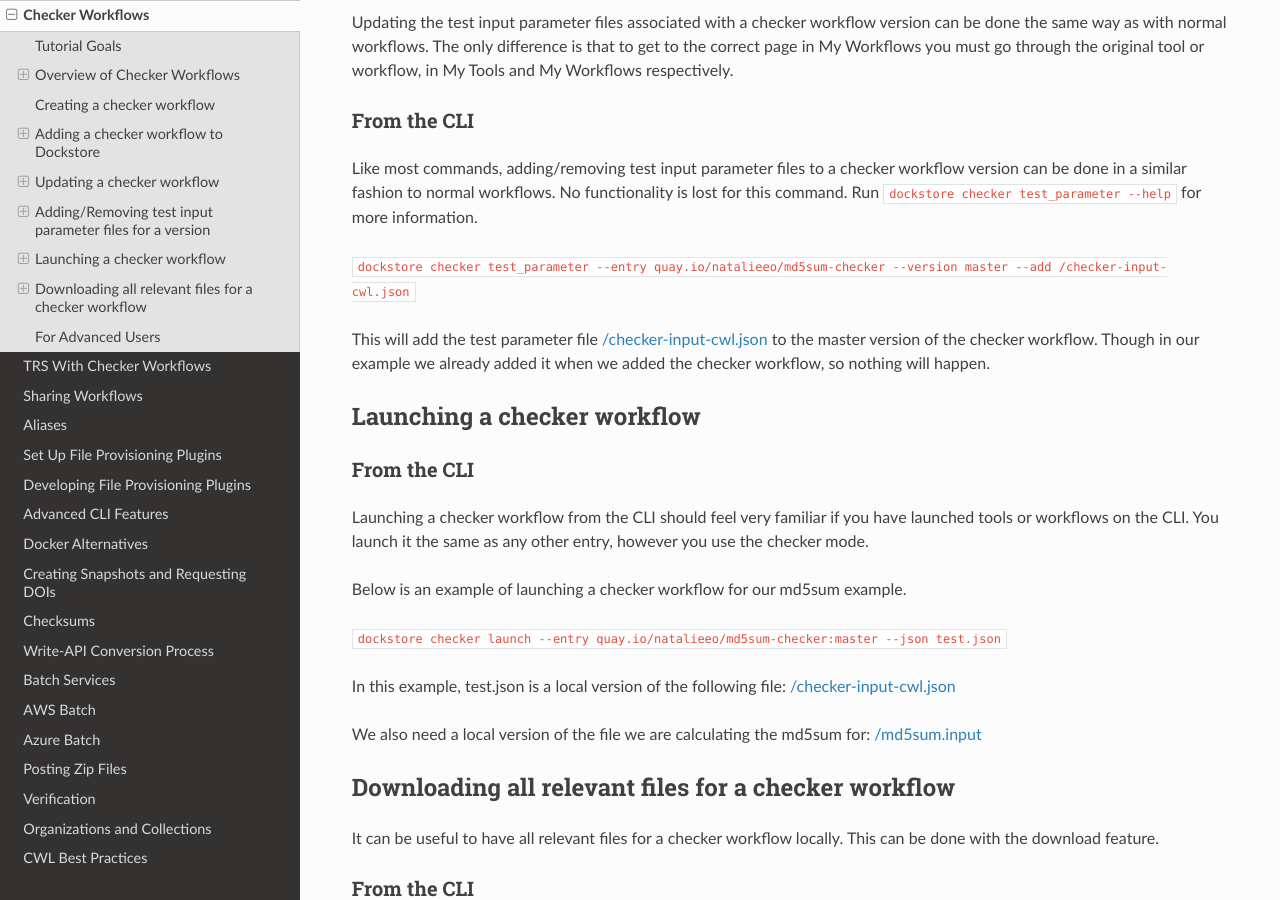
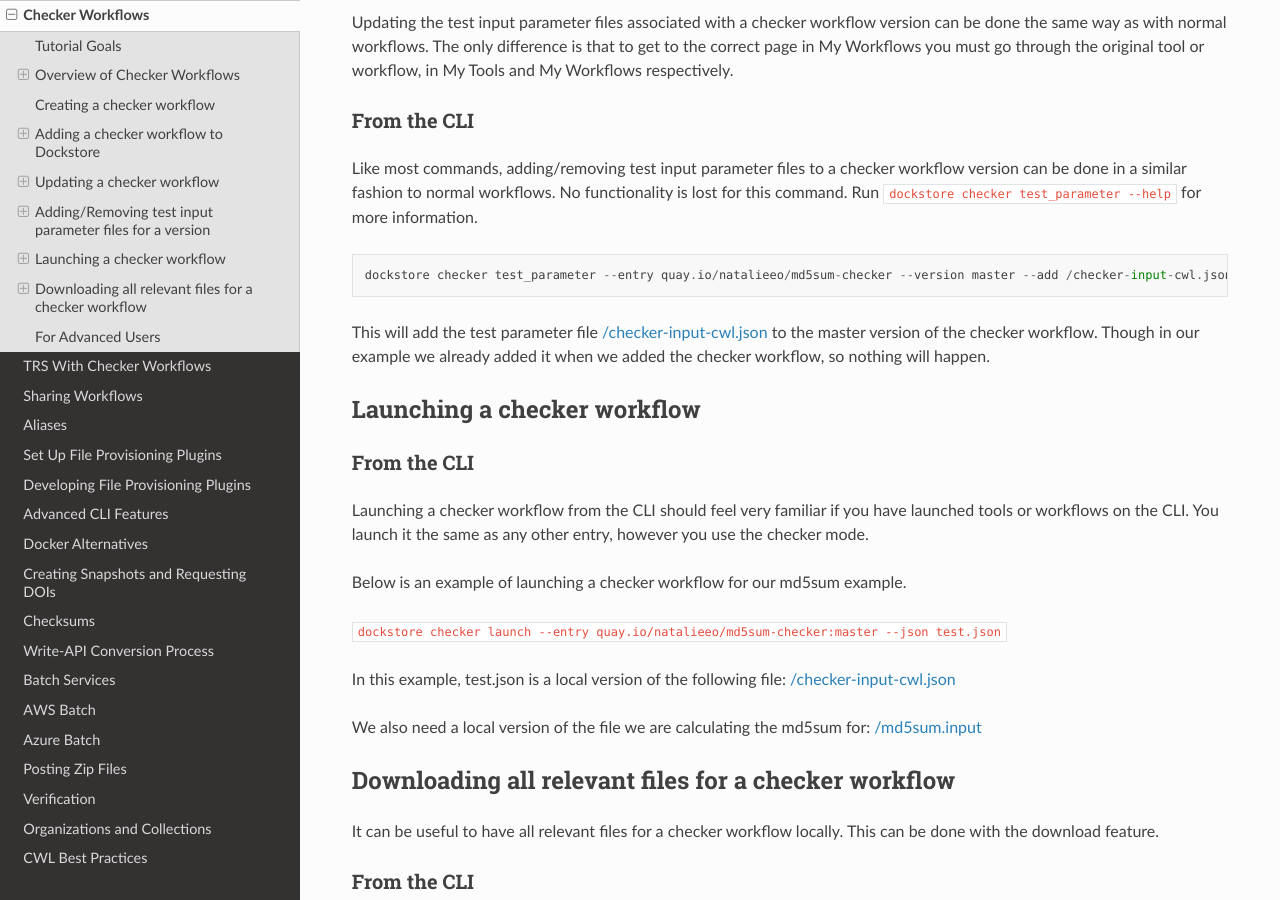
Before and after one commit to dockstore/dockstore-documentation, a Sphinx documentation site: the page built from docs/advanced-topics/checker-workflows.rst, in a window 1280 px wide and 900 px high, scrolled down 6201 px. Built offline with Sphinx 7.4.7 and the Read the Docs theme 2.0.0, drawn with Linux system fonts in a browser that asks for light colours.

Commit message:
Change a borderline single-line to multi-line
This one technically fits the UI box, but breaks on a browser window width of 1230 or less. By "breaks" I mean there is no scroll bar; you have to resize the window to see the rest of the code.

```diff
--- a/docs/advanced-topics/checker-workflows.rst
+++ b/docs/advanced-topics/checker-workflows.rst
@@ -268,7 +268,9 @@
 workflows. No functionality is lost for this command. Run
 ``dockstore checker test_parameter --help`` for more information.
 
-``dockstore checker test_parameter --entry quay.io/natalieeo/md5sum-checker --version master --add /checker-input-cwl.json``
+::
+
+	dockstore checker test_parameter --entry quay.io/natalieeo/md5sum-checker --version master --add /checker-input-cwl.json
 
 This will add the test parameter file
 `/checker-input-cwl.json <https://github.com/dockstore-testing/md5sum-checker/blob/master/checker-input-cwl.json>`__
```
